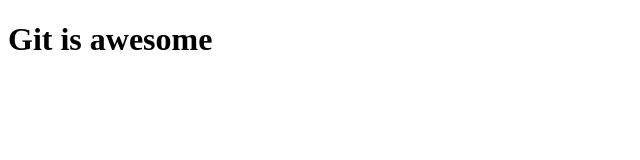
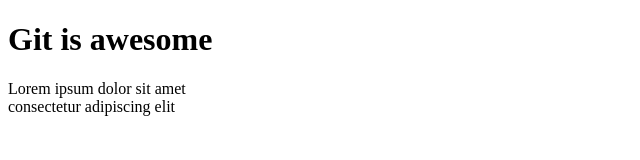
Before and after one commit to koleademola/learninggit, a plain HTML site: page index.html in a window 1280 px wide. Shown: the whole page, without its empty margins (0-640 px from the left). Drawn offline with Linux system fonts and the light colour scheme.

Commit message:
added paragraph

```diff
--- a/index.html
+++ b/index.html
@@ -7,5 +7,7 @@
 </head>
 <body>
     <h1>Git is awesome</h1>
+    <p>Lorem ipsum dolor sit amet<br>
+    consectetur adipiscing elit</p>
 </body>
 </html>
```
